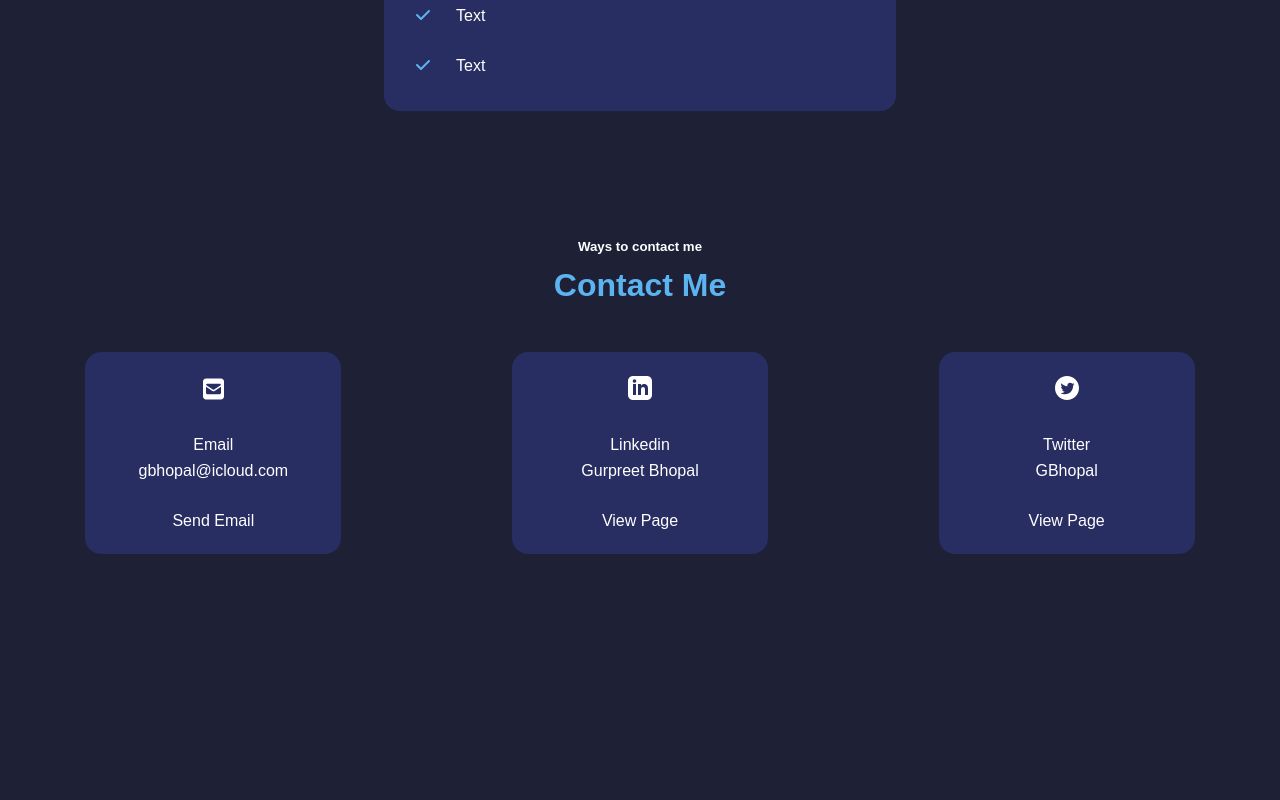
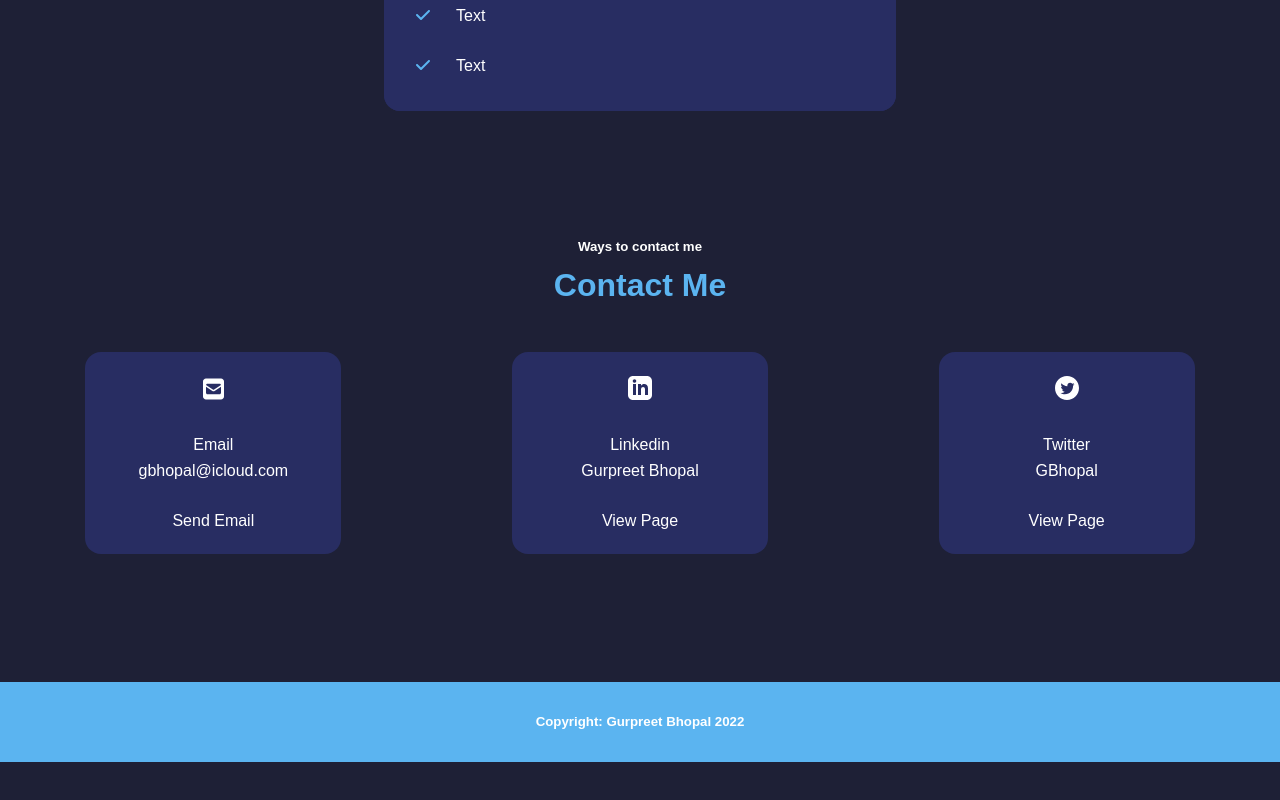
Before and after one commit to bhopalg/portfolio-2022, an Angular app: page / in a window 1280 px wide. Shown: the part 2247-3047 px from the top of the page. After the commit the page ends 3009 px from the top, so only its background shows below. Built offline with nearby package versions, Linux system fonts and the light colour scheme; a web font is replaced by a local one.

Commit message:
footer finished

```diff
--- a/src/app/app.component.html
+++ b/src/app/app.component.html
@@ -4,6 +4,5 @@
   <app-skills fxFlex="100" style="width: 100%"></app-skills>
   <app-experiences fxFlex="100" style="width: 100%"></app-experiences>
   <app-contact-me fxFlex="100" style="width: 100%"></app-contact-me>
-
-  <div style="height: 200px"></div>
+  <app-footer fxFlex="100" style="width: 100%"></app-footer>
 </div>
--- a/src/app/footer/footer.component.html
+++ b/src/app/footer/footer.component.html
@@ -1 +1,3 @@
-<p>footer works!</p>
+<div class="footer" fxLayout="row" fxLayoutAlign="space-around center">
+  <h5>Copyright: Gurpreet Bhopal 2022</h5>
+</div>
--- a/src/app/footer/footer.component.scss
+++ b/src/app/footer/footer.component.scss
@@ -0,0 +1,6 @@
+@import "src/styles";
+
+.footer {
+  background: $secondary-color;
+  height: 5em;
+}
```
